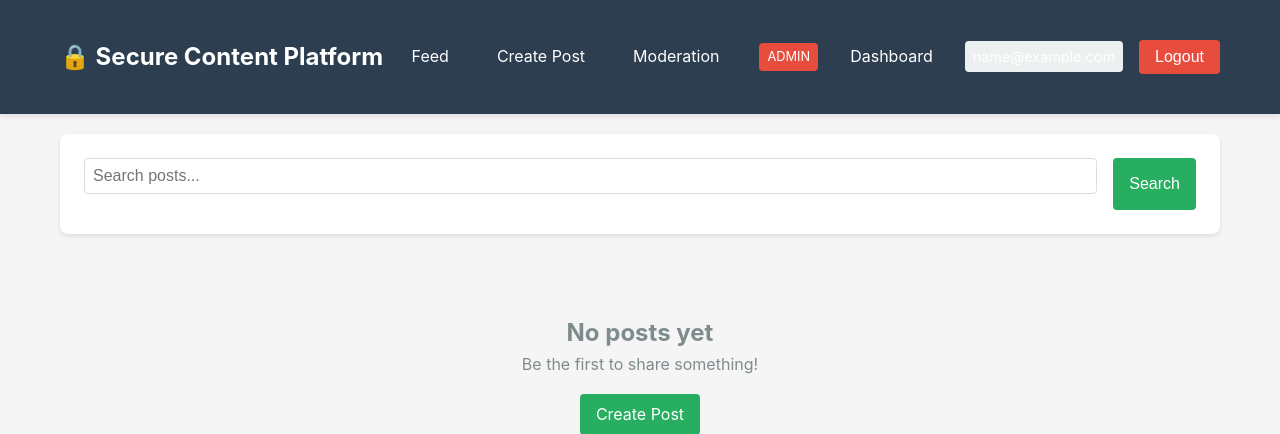
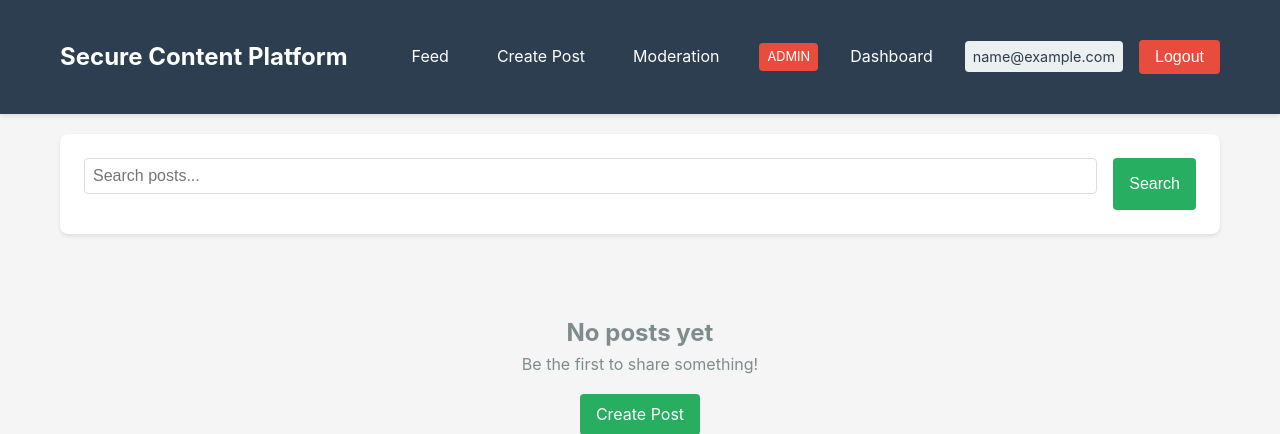
Before and after one commit to KobotoJW/AppSec_project, a Django app: page /posts/ in a window 1280 px wide. Shown: the top 434 px of the page. Run offline with Django 5.2, Linux system fonts and the light colour scheme; the visitor is signed in with stand-in values (Sample User, id 1); data that the repository does not hold is empty.

Commit message:
naprawa koloru user bagde

```diff
--- a/accounts/templates/accounts/base.html
+++ b/accounts/templates/accounts/base.html
@@ -376,7 +376,7 @@
 <body>
     <header>
         <div class="header-container">
-            <h1>🔒 Secure Content Platform</h1>
+            <h1>Secure Content Platform</h1>
             <nav>
                 <a href="{% url 'posts:feed' %}">Feed</a>
                 {% if user.is_authenticated %}
--- a/posts/templates/posts/base.html
+++ b/posts/templates/posts/base.html
@@ -158,6 +158,7 @@
 
         .user-badge {
             background: #ecf0f1;
+            color: #2c3e50; /* Ensure readable contrast against header */
             padding: 0.25rem 0.5rem;
             border-radius: 4px;
             font-size: 0.9rem;
@@ -184,7 +185,7 @@
 <body>
     <header>
         <div class="container">
-            <h1>🔒 Secure Content Platform</h1>
+            <h1>Secure Content Platform</h1>
             <nav>
                 <a href="{% url 'posts:feed' %}">Feed</a>
                 {% if user.is_authenticated %}
```
